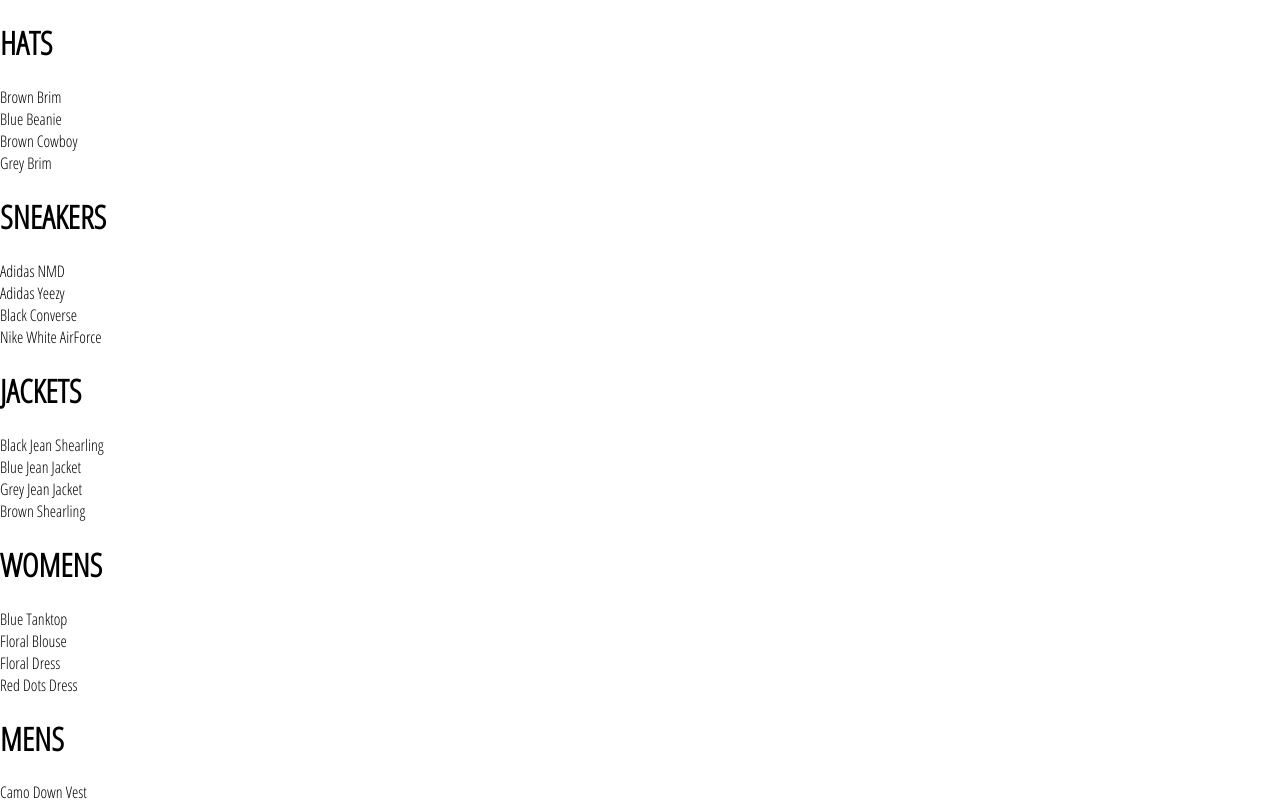
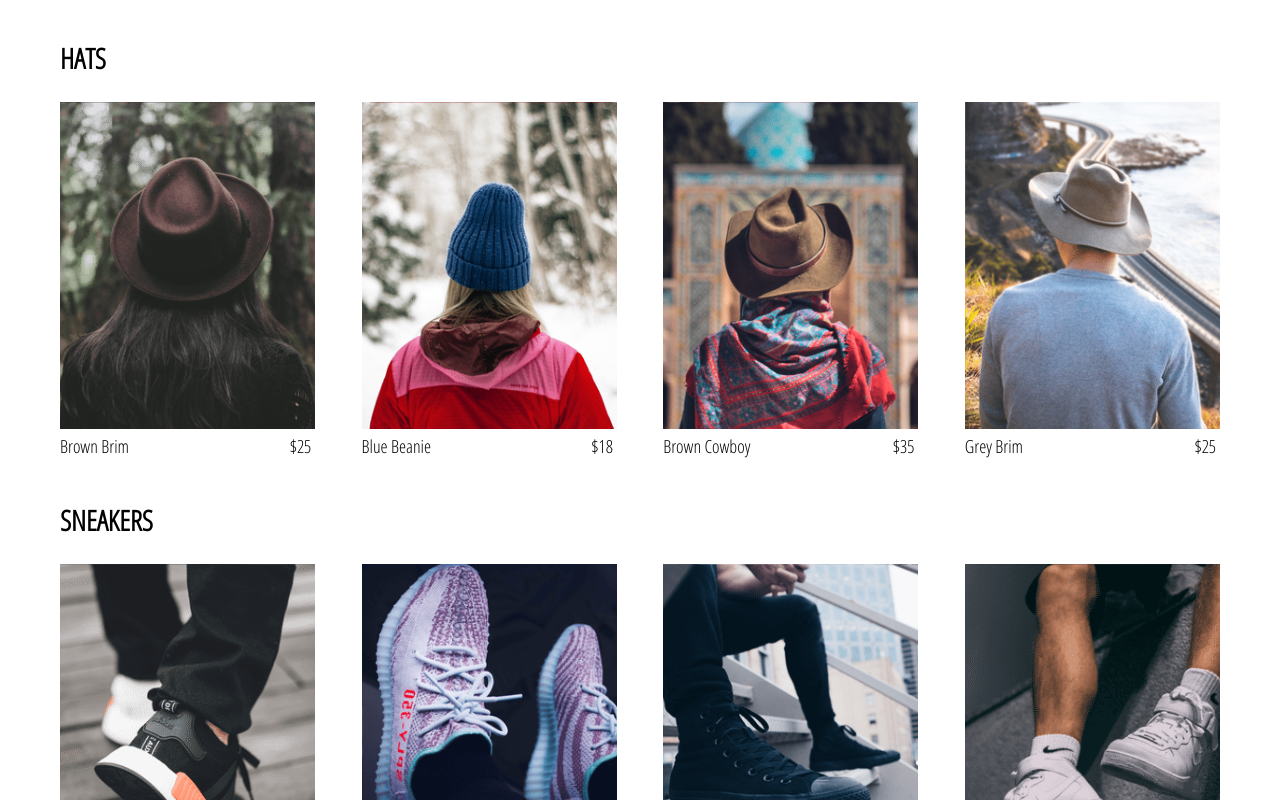
Before and after one commit to GWilczyk/CRWN, a React (Create React App) app: page /shop in a window 1280 px wide. Shown: the top 800 px of the page. Built offline with nearby package versions, Linux system fonts and the light colour scheme.

Commit message:
Adding CollectionItem (into CollectionPreview)

```diff
--- a/src/App.css
+++ b/src/App.css
@@ -1,3 +1,4 @@
 body {
 	font-family: 'Open Sans Condensed', sans-serif;
+	padding: 20px 60px;
 }
--- /dev/null
+++ b/src/components/CollectionItem/CollectionItem.jsx
@@ -0,0 +1,15 @@
+import React from 'react';
+
+import './CollectionItem.scss';
+
+const CollectionItem = ({ imageUrl, name, price }) => (
+	<div className='CollectionItem'>
+		<div className='image' style={{ backgroundImage: `url(${imageUrl})` }} />
+		<div className='collectionItemFooter'>
+			<span className='name'>{name}</span>
+			<span className='price'>${price}</span>
+		</div>
+	</div>
+);
+
+export default CollectionItem;
--- /dev/null
+++ b/src/components/CollectionItem/CollectionItem.scss
@@ -0,0 +1,51 @@
+.CollectionItem {
+	width: 22%;
+	height: 350px;
+	display: flex;
+	flex-direction: column;
+	align-items: center;
+	position: relative;
+
+	.image {
+		width: 100%;
+		height: 95%;
+		background-position: center;
+		background-size: cover;
+		margin-bottom: 5px;
+	}
+
+	.customButton {
+		width: 80%;
+		opacity: 0.7;
+		position: absolute;
+		top: 255px;
+		display: none;
+	}
+
+	&:hover {
+		.image {
+			opacity: 0.8;
+		}
+		.customButton {
+			opacity: 0.85;
+			display: flex;
+		}
+	}
+
+	.collectionItemFooter {
+		width: 100%;
+		height: 5%;
+		display: flex;
+		justify-content: space-between;
+		font-size: 18px;
+
+		.name {
+			width: 90%;
+			margin-bottom: 15px;
+		}
+
+		.price {
+			width: 10%;
+		}
+	}
+}
--- a/src/components/CollectionPreview/CollectionPreview.jsx
+++ b/src/components/CollectionPreview/CollectionPreview.jsx
@@ -1,4 +1,5 @@
 import React from 'react';
+import CollectionItem from '../CollectionItem/CollectionItem';
 
 import './CollectionPreview.scss';
 
@@ -8,8 +9,8 @@
 		<div className='preview'>
 			{items
 				.filter((elt, index) => index < 4)
-				.map(({ id, name }) => (
-					<div key={id}>{name}</div>
+				.map(({ id, ...otherProps }) => (
+					<CollectionItem key={id} {...otherProps} />
 				))}
 		</div>
 	</div>
--- a/src/components/CollectionPreview/CollectionPreview.scss
+++ b/src/components/CollectionPreview/CollectionPreview.scss
@@ -0,0 +1,15 @@
+.CollectionPreview {
+	display: flex;
+	flex-direction: column;
+	margin-bottom: 30px;
+
+	.title {
+		font-size: 28px;
+		margin-bottom: 25px;
+	}
+
+	.preview {
+		display: flex;
+		justify-content: space-between;
+	}
+}
```
